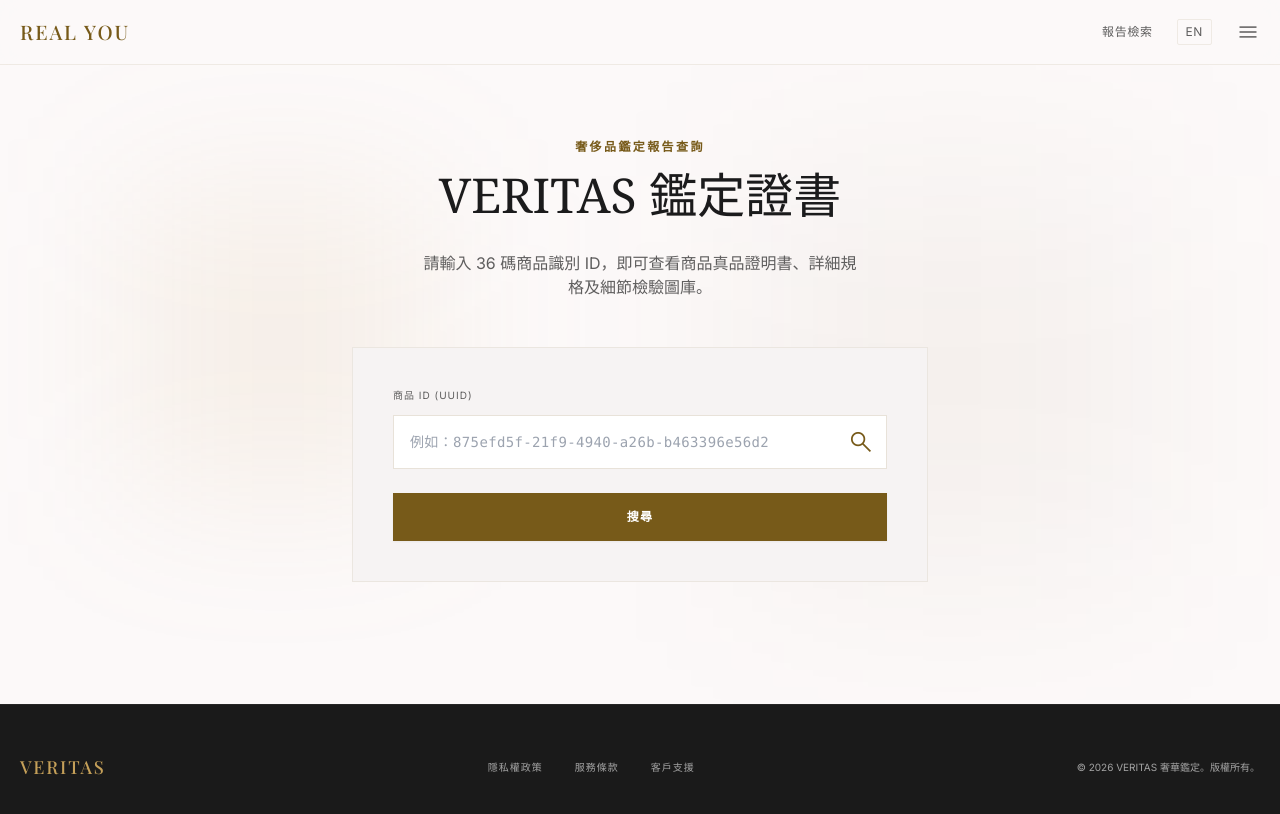
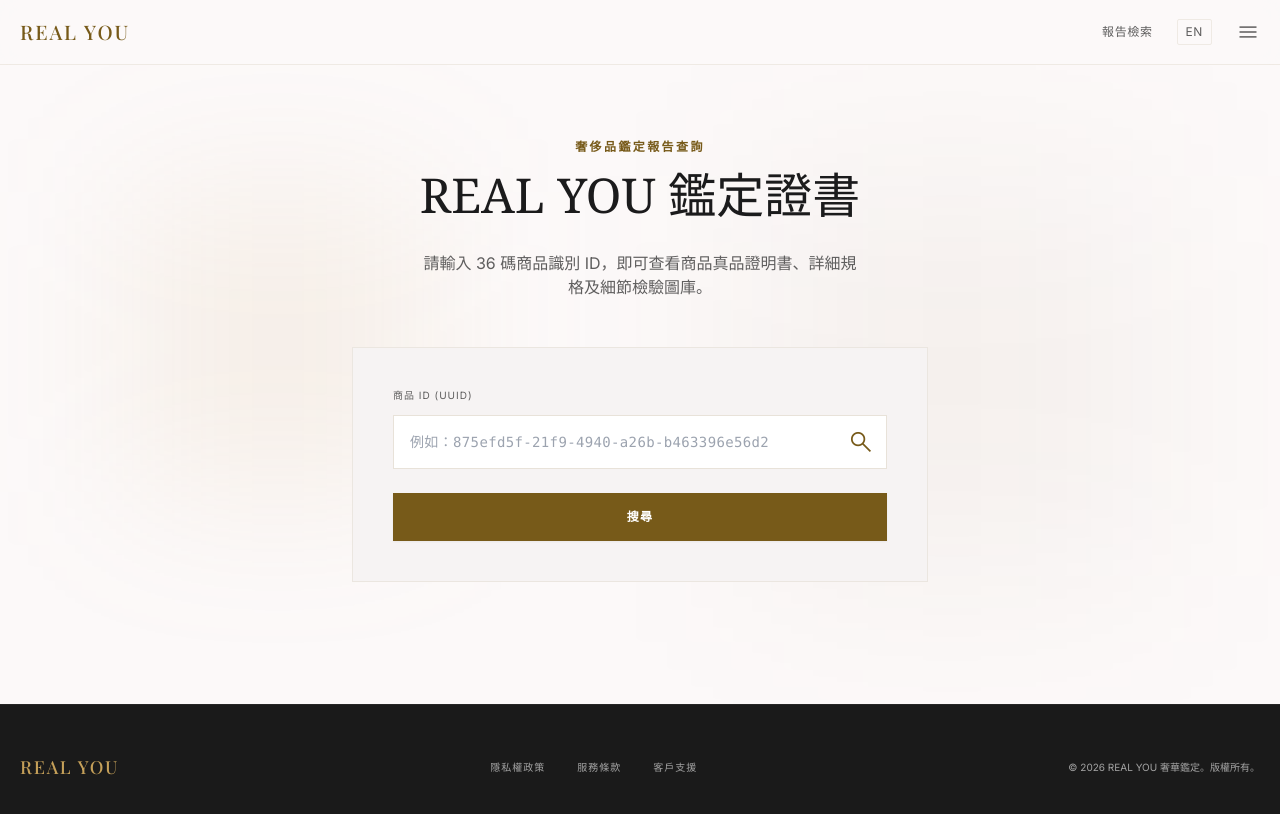
Before and after one commit to chuangmaster/real-you-service-front-end, a Vue app: page / in a window 1280 px wide. Shown: the top 814 px of the page. Built offline with nearby package versions, Linux system fonts and the light colour scheme.

Commit message:
refactor: rename legacy VERITAS brand to REAL YOU

```diff
--- a/src/App.vue
+++ b/src/App.vue
@@ -37,7 +37,7 @@
     <!-- Footer -->
     <footer class="bg-charcoal text-white/60 py-12 border-t border-white/5 mt-auto">
       <div class="max-w-container-max mx-auto px-margin-mobile flex flex-col md:flex-row justify-between items-center gap-8">
-        <span class="font-display-lg text-lg tracking-widest text-primary-container">VERITAS</span>
+        <span class="font-display-lg text-lg tracking-widest text-primary-container">REAL YOU</span>
         <div class="flex gap-8 font-label-caps text-[10px] tracking-widest uppercase">
           <a class="hover:text-primary-container transition-colors" href="#">{{ $t('footer.privacy') }}</a>
           <a class="hover:text-primary-container transition-colors" href="#">{{ $t('footer.terms') }}</a>
--- a/src/i18n.js
+++ b/src/i18n.js
@@ -7,7 +7,7 @@
     },
     home: {
       subtitle: 'Luxury Authentication Report Lookup',
-      title: 'VERITAS CERTIFICATE',
+      title: 'REAL YOU CERTIFICATE',
       description: 'Enter the 36-character product identification ID to view the certificate of authenticity, specifications, and inspection gallery.',
       idLabel: 'Product ID (UUID)',
       idPlaceholder: 'e.g. 875efd5f-21f9-4940-a26b-b463396e56d2',
@@ -56,7 +56,7 @@
       privacy: 'Privacy Policy',
       terms: 'Terms of Service',
       support: 'Support',
-      copyright: '© 2026 VERITAS LUXURY AUTHENTICATION. ALL RIGHTS RESERVED.'
+      copyright: '© 2026 REAL YOU LUXURY AUTHENTICATION. ALL RIGHTS RESERVED.'
     }
   },
   'zh-TW': {
@@ -65,7 +65,7 @@
     },
     home: {
       subtitle: '奢侈品鑑定報告查詢',
-      title: 'VERITAS 鑑定證書',
+      title: 'REAL YOU 鑑定證書',
       description: '請輸入 36 碼商品識別 ID，即可查看商品真品證明書、詳細規格及細節檢驗圖庫。',
       idLabel: '商品 ID (UUID)',
       idPlaceholder: '例如：875efd5f-21f9-4940-a26b-b463396e56d2',
@@ -114,7 +114,7 @@
       privacy: '隱私權政策',
       terms: '服務條款',
       support: '客戶支援',
-      copyright: '© 2026 VERITAS 奢華鑑定。版權所有。'
+      copyright: '© 2026 REAL YOU 奢華鑑定。版權所有。'
     }
   }
 }
```
